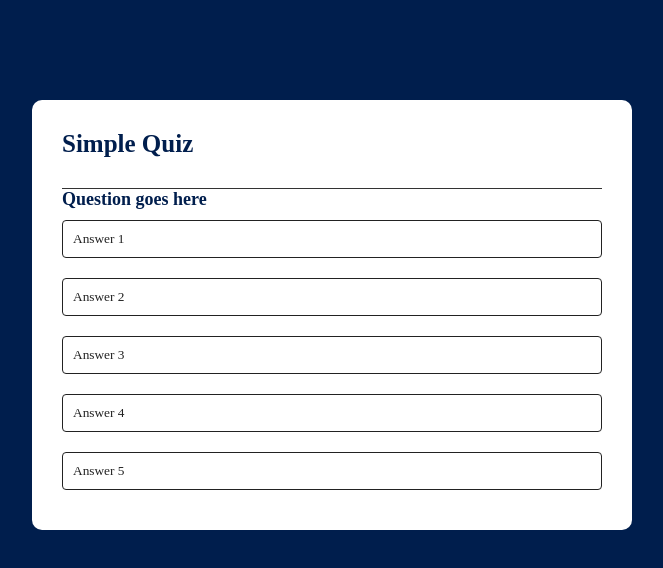
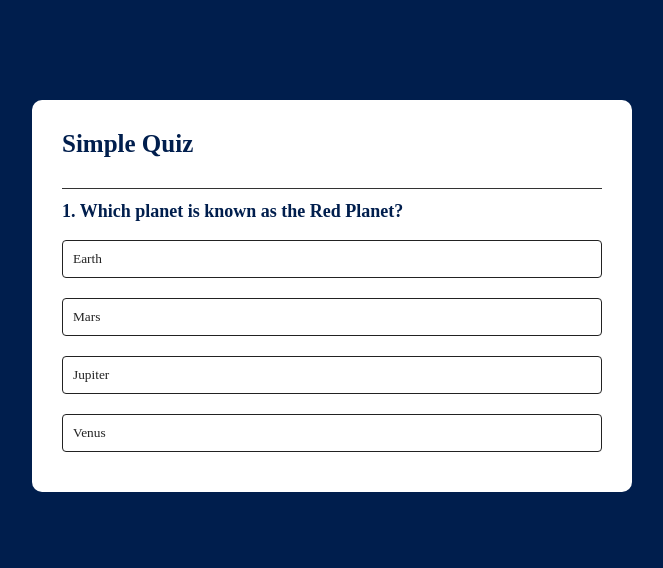
Before and after one commit to mowlyray/Quiz-App, a plain HTML site: page index.html in a window 1280 px wide. Shown: the whole page, without its empty margins (308-971 px from the left). Drawn offline with Linux system fonts and the light colour scheme.

Commit message:
add javascript style

```diff
--- a/script.js
+++ b/script.js
@@ -0,0 +1,135 @@
+const questions = [
+    {
+    question: "Which planet is known as the Red Planet?",
+    answers:[
+        {text: "Earth", correct:false},
+        {text: "Mars", correct:true},
+        {text: "Jupiter", correct:false},
+        {text: "Venus", correct:false},
+    ]
+},
+{
+    question: "Who invented the light bulb?",
+    answers:[
+        {text: "Nikola Tesla", correct:false},
+        {text: "Albert Einstein", correct:false},
+        {text: "Thomas Edison", correct:true},
+        {text: "Alexander Graham Bell", correct:false},
+    ]
+},
+{
+    question: "What is the capital of Japan?",
+    answers:[
+        {text: "Seoul", correct:false},
+        {text: "Tokyo", correct:true},
+        {text: "Beijing", correct:false},
+        {text: "Bangkok", correct:false},
+    ]
+},
+{
+    question: "Which gas do humans need to breathe to survive?",
+    answers:[
+        {text: "Oxygen", correct:true},
+        {text: "Carbon Dioxide", correct:false},
+        {text: "Nitrogen", correct:false},
+        {text: "Hydrogen", correct:false},
+    ]
+},
+{
+    question: "Which is the fastest land animal?",
+    answers:[
+        {text: "Cheetah", correct:true},
+        {text: "Lion", correct:false},
+        {text: "Horse", correct:false},
+        {text: "Leopard", correct:false},
+    ]
+}
+
+];
+
+const questionElement = document.getElementById("question");
+const answerButtons = document.getElementById("answer-buttons");
+const nextButton = document.getElementById("next-btn");
+
+let currentQuestionIndex = 0;
+let score = 0;
+
+function startQuiz(){
+    currentQuestionIndex = 0
+    score = 0;
+    nextButton.innerHTML = "Next";
+    showQuestion();
+}
+
+function showQuestion(){
+    resetState();
+    let currentQuestion = questions[currentQuestionIndex];
+    let questionNo = currentQuestionIndex + 1;
+    questionElement.innerHTML = questionNo + ". " + currentQuestion.question;
+
+    currentQuestion.answers.forEach(answer => {
+        const button = document.createElement("button");
+        button.innerHTML = answer.text;
+        button.classList.add("btn");
+        answerButtons.appendChild(button);
+        if(answer.correct){
+            button.dataset.correct = answer.correct;
+        }
+
+        button.addEventListener("click",selectAnswer);
+    })
+}
+
+function resetState(){
+    nextButton.style.display = "none";
+    while(answerButtons.firstChild){
+        answerButtons.removeChild(answerButtons.firstChild);
+    }
+}
+
+function selectAnswer(e){
+    const selectedBtn = e.target;
+    const isCorrect = selectedBtn.dataset.correct === "true";
+    if(isCorrect){
+        selectedBtn.classList.add("correct");
+        score++;
+    }else{
+        selectedBtn.classList.add("incorrect");
+
+    }
+    Array.from(answerButtons.children).forEach(button => {
+        if(button.dataset.correct === "true"){
+            button.classList.add("correct");
+        }
+        button.disabled = true;
+    });
+    nextButton.style.display = "block";
+
+}
+function showScore(){
+    resetState();
+    questionElement.innerHTML = `You scored ${score} out of ${questions.length}!`;
+    nextButton.innerHTML = "Play Again";
+    nextButton.style.display = "block";
+}
+
+function handleNextButton(){
+    currentQuestionIndex++;
+    if(currentQuestionIndex < questions.length){
+        showQuestion();
+    }else{
+        showScore();
+    }
+
+}
+nextButton.addEventListener("click", ()=>{
+    if(currentQuestionIndex < questions.length){
+          handleNextButton();
+     }else{
+    startQuiz()
+}
+}
+)
+
+
+startQuiz()
--- a/style.css
+++ b/style.css
@@ -26,6 +26,8 @@ body{
     font-size: 18px;
     color: #001e4d;
     font-weight: 600;
+    margin-top: 12px;
+    margin-bottom: 8px;
 }
 .btn{
     background: #fff;
@@ -40,9 +42,12 @@ body{
     cursor: pointer;
     transition: all 0.3s;
 }
-.btn:hover{
+.btn:hover:not([disabled]){
     background: #222;
     color: #fff;
+}
+.btn:disabled{
+    cursor:no-drop
 }
 #next-btn{
     background:  #001e4d;
@@ -56,3 +61,10 @@ body{
     cursor: pointer;
     display: none;
 }
+.correct{
+    background: #9aeabc;
+}
+
+.incorrect{
+    background: #ff9393;
+}
```
Also changed, not shown: index.html (+1 -0 lines).
